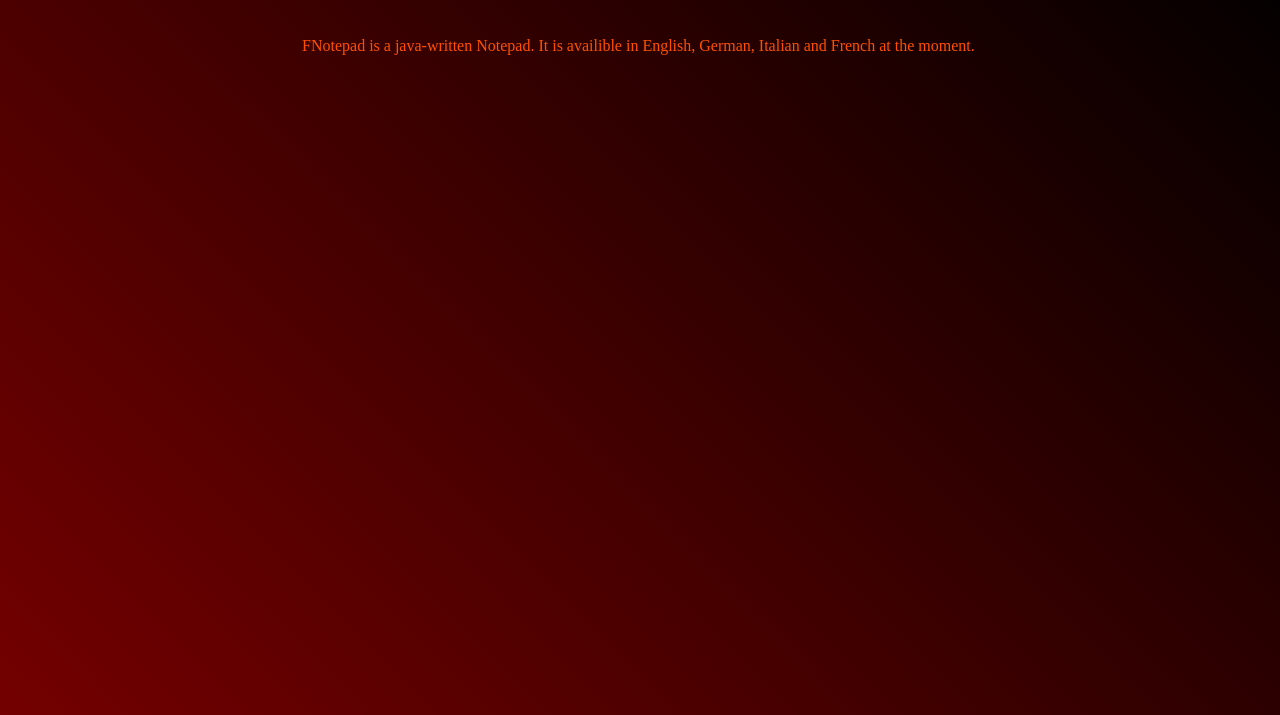
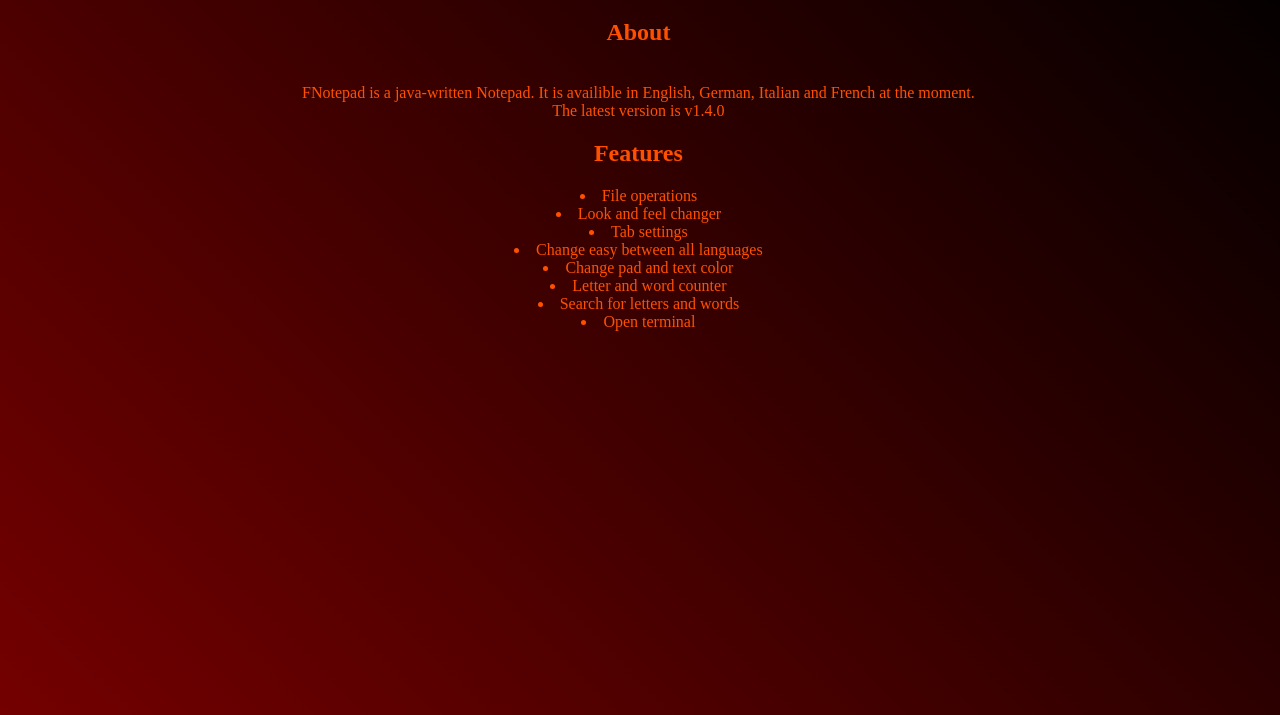
Before and after one commit to fantastic-octo-garbanzo/fantastic-octo-garbanzo.github.io, a plain HTML site: page FNotepad.html in a window 1280 px wide. Shown: the part 87-802 px from the top of the page. Drawn offline with Linux system fonts and the light colour scheme.

Commit message:
Update FNotepad page

```diff
--- a/FNotepad.html
+++ b/FNotepad.html
@@ -58,8 +58,22 @@
         <br>
         <div>
             <h1>FNotepad</h1>
+            <h2>About</h2>
             <br>
             FNotepad is a java-written Notepad. It is availible in English, German, Italian and French at the moment.
+            <br>
+            The latest version is v1.4.0
+        </div>
+        <div>
+            <h2>Features</h2>
+            <li>File operations</li>
+            <li>Look and feel changer</li>
+            <li>Tab settings</li>
+            <li>Change easy between all languages</li>
+            <li>Change pad and text color</li>
+            <li>Letter and word counter</li>
+            <li>Search for letters and words</li>
+            <li>Open terminal</li>
         </div>
     </font>
 </center>
```
